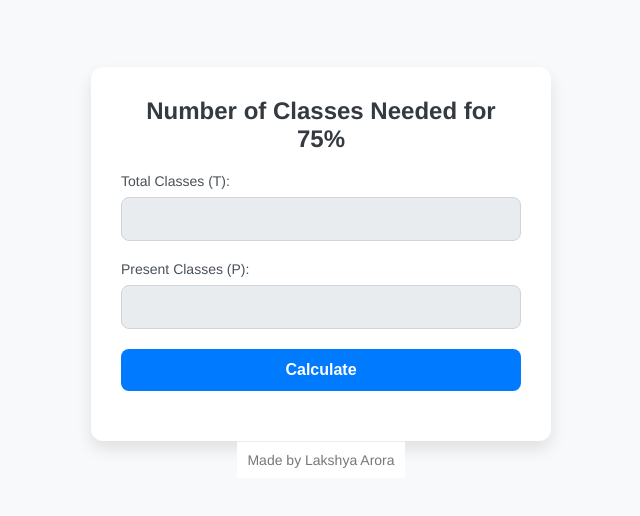
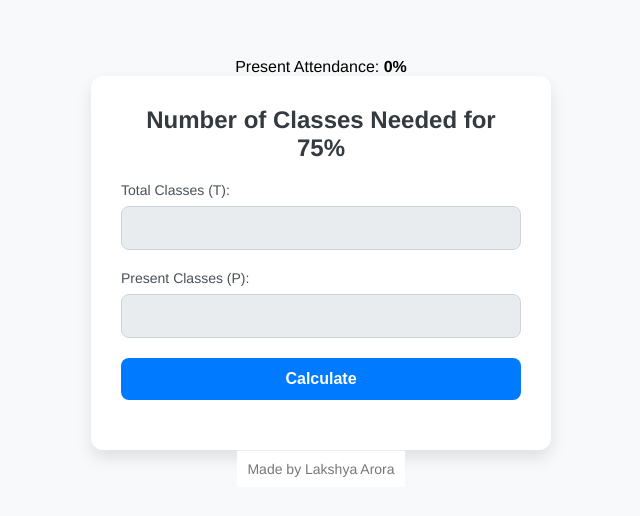
Before and after one commit to Lakshya300104/Attendance-, a plain HTML site: page docs/index.html in a window 1280 px wide. Shown: the part 128-644 px from the top of the page, without its empty margins (319-959 px from the left). Drawn offline with Linux system fonts and the light colour scheme.

Commit message:
Update index.html

```diff
--- a/docs/index.html
+++ b/docs/index.html
@@ -1,4 +1,3 @@
-
 <!DOCTYPE html>
 <html lang="en">
 <head>
@@ -8,6 +7,9 @@
     <link rel="stylesheet" href="web.css">
 </head>
 <body>
+    <div class="attendance-info">
+        <p id="attendance-percentage">Present Attendance: <strong>0%</strong></p>
+    </div>
     <div class="container">
         <h1>Number of Classes Needed for 75%</h1>
         <form id="attendance-form">
```
